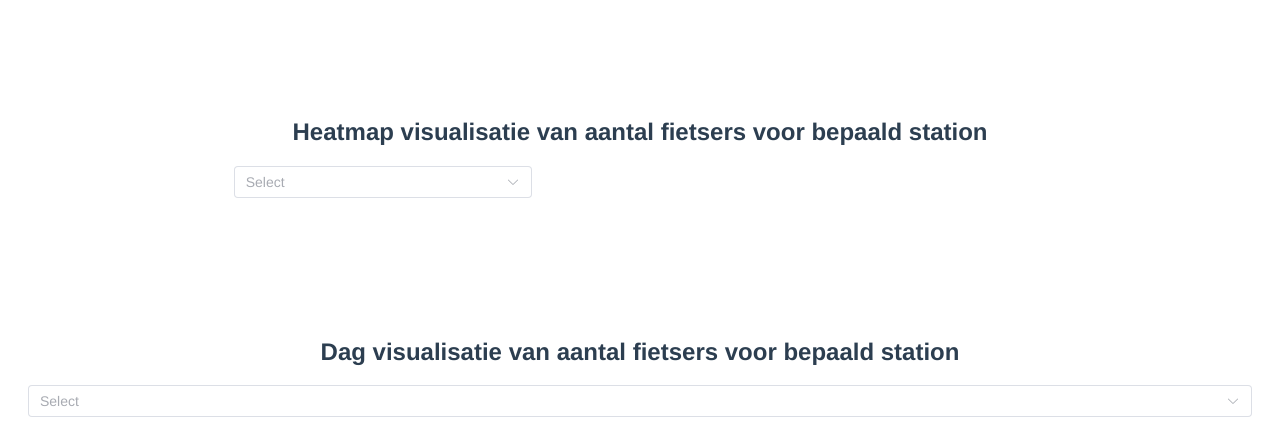
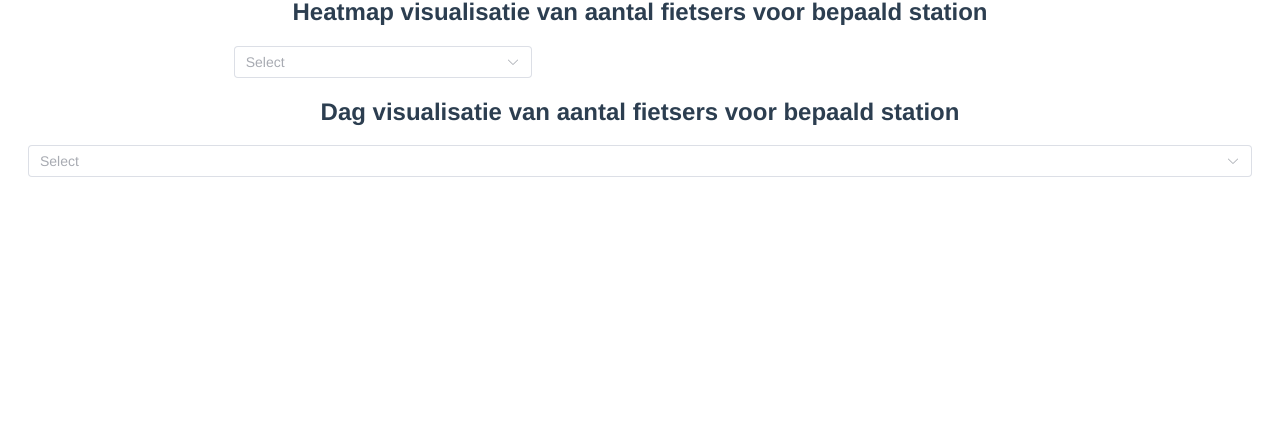
Before and after one commit to smessie/Fietspalen-Gent, a Vue app: page / in a window 1280 px wide. Shown: the part 736-1178 px from the top of the page. After the commit the page ends 941 px from the top, so only its background shows below. Built offline with nearby package versions, Linux system fonts and the light colour scheme.

Commit message:
style: scrollbar not fixed but a little bit better

```diff
--- a/src/App.vue
+++ b/src/App.vue
@@ -8,12 +8,8 @@
       <el-main>
         <h2>Map</h2>
         <Map :selectedStation="selectedStation" @change-selected="changeSelected"/>
-      </el-main>
-      <el-main>
         <h2>Heatmap visualisatie van aantal fietsers voor bepaald station</h2>
         <Heatmaps :selectedStation="selectedStation" :datasets="datasets"></Heatmaps>
-      </el-main>
-      <el-main>
         <h2>Dag visualisatie van aantal fietsers voor bepaald station</h2>
         <DailyLineGraph :selectedStation="selectedStation" :datasets="datasets"></DailyLineGraph>
       </el-main>
```
